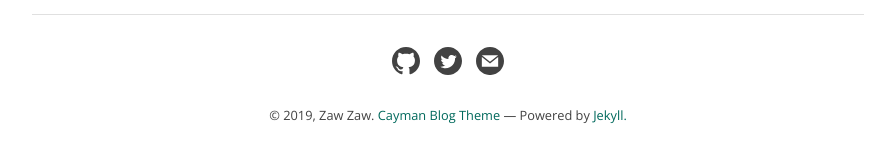
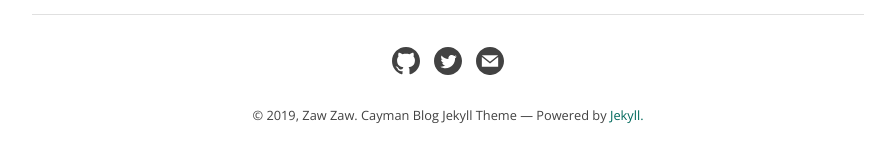
Before and after one commit to zawzaww/zawzaww.github.io, a Jekyll site: the page built from index.html, in a window 1280 px wide and 900 px high, scrolled down 2892 px. Shown: the part 707-869 px from the top of the window, without its empty margins (192-1087 px from the left). Built offline with Jekyll 4.4.1, drawn with Linux system fonts in a browser that asks for light colours.

Commit message:
_layouts: default: footer: Update jekyll theme name the plain text
Signed-off-by: Zaw Zaw <zawzthein@outlook.com>

```diff
--- a/_layouts/default.html
+++ b/_layouts/default.html
@@ -136,7 +136,7 @@
         {% endif %}
        </p>
 
-       <p align="center"><small>© 2019, Zaw Zaw. <a href="https://github.com/lorepirri/cayman-blog">Cayman Blog Theme</a> &mdash; Powered by <a href="https://jekyllrb.com">Jekyll.</a></small></p>
+       <p align="center"><small>© 2019, Zaw Zaw. Cayman Blog Jekyll Theme &mdash; Powered by <a href="https://jekyllrb.com">Jekyll.</a></small></p>
 
       </footer>
     </section>
```
